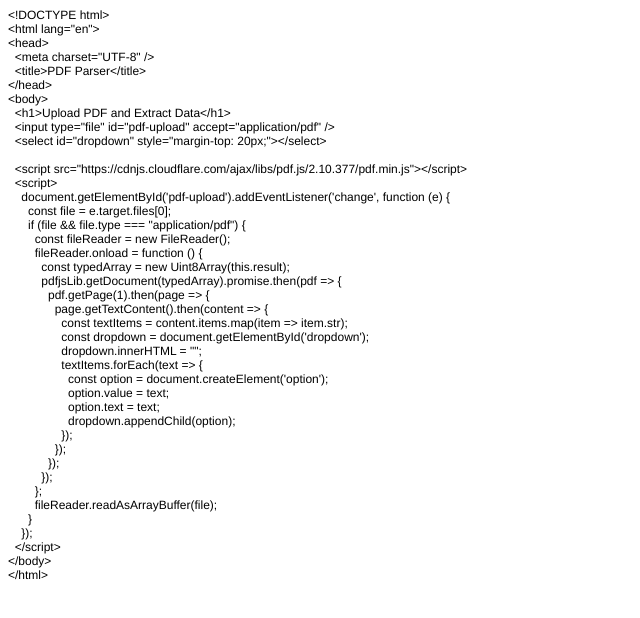
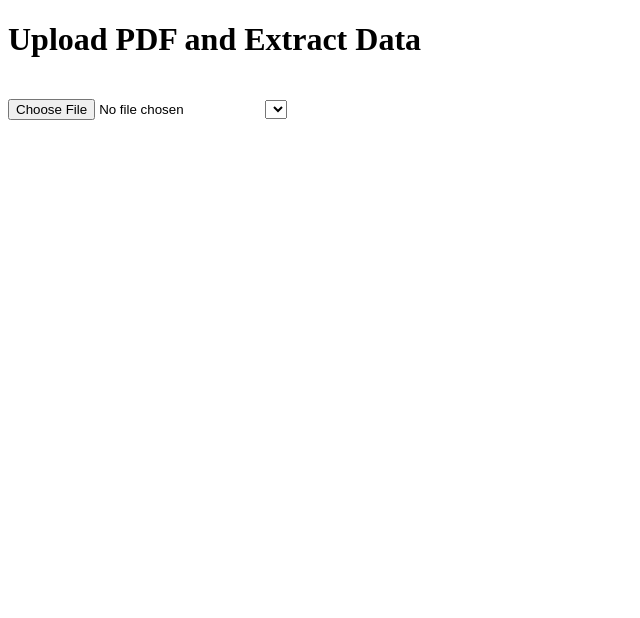
Before and after one commit to nmejiaba/OFP, a plain HTML site: page index.html in a window 1280 px wide. Shown: the whole page, without its empty margins (0-640 px from the left). Drawn offline with Linux system fonts and the light colour scheme.

Commit message:
index.html

```diff
--- a/index.html
+++ b/index.html
@@ -1,57 +1,41 @@
-<!DOCTYPE html PUBLIC "-//W3C//DTD HTML 4.01//EN" "http://www.w3.org/TR/html4/strict.dtd">
-<html>
+<!DOCTYPE html>
+<html lang="en">
 <head>
-  <meta http-equiv="Content-Type" content="text/html; charset=utf-8">
-  <meta http-equiv="Content-Style-Type" content="text/css">
-  <title></title>
-  <meta name="Generator" content="Cocoa HTML Writer">
-  <meta name="CocoaVersion" content="2487.7">
-  <style type="text/css">
-    p.p1 {margin: 0.0px 0.0px 0.0px 0.0px; font: 12.0px Helvetica}
-    p.p2 {margin: 0.0px 0.0px 0.0px 0.0px; font: 12.0px Helvetica; min-height: 14.0px}
-  </style>
+  <meta charset="UTF-8" />
+  <title>PDF Parser</title>
 </head>
 <body>
-<p class="p1">&lt;!DOCTYPE html&gt;</p>
-<p class="p1">&lt;html lang="en"&gt;</p>
-<p class="p1">&lt;head&gt;</p>
-<p class="p1"><span class="Apple-converted-space">  </span>&lt;meta charset="UTF-8" /&gt;</p>
-<p class="p1"><span class="Apple-converted-space">  </span>&lt;title&gt;PDF Parser&lt;/title&gt;</p>
-<p class="p1">&lt;/head&gt;</p>
-<p class="p1">&lt;body&gt;</p>
-<p class="p1"><span class="Apple-converted-space">  </span>&lt;h1&gt;Upload PDF and Extract Data&lt;/h1&gt;</p>
-<p class="p1"><span class="Apple-converted-space">  </span>&lt;input type="file" id="pdf-upload" accept="application/pdf" /&gt;</p>
-<p class="p1"><span class="Apple-converted-space">  </span>&lt;select id="dropdown" style="margin-top: 20px;"&gt;&lt;/select&gt;</p>
-<p class="p2"><br></p>
-<p class="p1"><span class="Apple-converted-space">  </span>&lt;script src="https://cdnjs.cloudflare.com/ajax/libs/pdf.js/2.10.377/pdf.min.js"&gt;&lt;/script&gt;</p>
-<p class="p1"><span class="Apple-converted-space">  </span>&lt;script&gt;</p>
-<p class="p1"><span class="Apple-converted-space">    </span>document.getElementById('pdf-upload').addEventListener('change', function (e) {</p>
-<p class="p1"><span class="Apple-converted-space">      </span>const file = e.target.files[0];</p>
-<p class="p1"><span class="Apple-converted-space">      </span>if (file &amp;&amp; file.type === "application/pdf") {</p>
-<p class="p1"><span class="Apple-converted-space">        </span>const fileReader = new FileReader();</p>
-<p class="p1"><span class="Apple-converted-space">        </span>fileReader.onload = function () {</p>
-<p class="p1"><span class="Apple-converted-space">          </span>const typedArray = new Uint8Array(this.result);</p>
-<p class="p1"><span class="Apple-converted-space">          </span>pdfjsLib.getDocument(typedArray).promise.then(pdf =&gt; {</p>
-<p class="p1"><span class="Apple-converted-space">            </span>pdf.getPage(1).then(page =&gt; {</p>
-<p class="p1"><span class="Apple-converted-space">              </span>page.getTextContent().then(content =&gt; {</p>
-<p class="p1"><span class="Apple-converted-space">                </span>const textItems = content.items.map(item =&gt; item.str);</p>
-<p class="p1"><span class="Apple-converted-space">                </span>const dropdown = document.getElementById('dropdown');</p>
-<p class="p1"><span class="Apple-converted-space">                </span>dropdown.innerHTML = "";</p>
-<p class="p1"><span class="Apple-converted-space">                </span>textItems.forEach(text =&gt; {</p>
-<p class="p1"><span class="Apple-converted-space">                  </span>const option = document.createElement('option');</p>
-<p class="p1"><span class="Apple-converted-space">                  </span>option.value = text;</p>
-<p class="p1"><span class="Apple-converted-space">                  </span>option.text = text;</p>
-<p class="p1"><span class="Apple-converted-space">                  </span>dropdown.appendChild(option);</p>
-<p class="p1"><span class="Apple-converted-space">                </span>});</p>
-<p class="p1"><span class="Apple-converted-space">              </span>});</p>
-<p class="p1"><span class="Apple-converted-space">            </span>});</p>
-<p class="p1"><span class="Apple-converted-space">          </span>});</p>
-<p class="p1"><span class="Apple-converted-space">        </span>};</p>
-<p class="p1"><span class="Apple-converted-space">        </span>fileReader.readAsArrayBuffer(file);</p>
-<p class="p1"><span class="Apple-converted-space">      </span>}</p>
-<p class="p1"><span class="Apple-converted-space">    </span>});</p>
-<p class="p1"><span class="Apple-converted-space">  </span>&lt;/script&gt;</p>
-<p class="p1">&lt;/body&gt;</p>
-<p class="p1">&lt;/html&gt;</p>
+  <h1>Upload PDF and Extract Data</h1>
+  <input type="file" id="pdf-upload" accept="application/pdf" />
+  <select id="dropdown" style="margin-top: 20px;"></select>
+
+  <script src="https://cdnjs.cloudflare.com/ajax/libs/pdf.js/2.10.377/pdf.min.js"></script>
+  <script>
+    document.getElementById('pdf-upload').addEventListener('change', function (e) {
+      const file = e.target.files[0];
+      if (file && file.type === "application/pdf") {
+        const fileReader = new FileReader();
+        fileReader.onload = function () {
+          const typedArray = new Uint8Array(this.result);
+          pdfjsLib.getDocument(typedArray).promise.then(pdf => {
+            pdf.getPage(1).then(page => {
+              page.getTextContent().then(content => {
+                const textItems = content.items.map(item => item.str);
+                const dropdown = document.getElementById('dropdown');
+                dropdown.innerHTML = "";
+                textItems.forEach(text => {
+                  const option = document.createElement('option');
+                  option.value = text;
+                  option.text = text;
+                  dropdown.appendChild(option);
+                });
+              });
+            });
+          });
+        };
+        fileReader.readAsArrayBuffer(file);
+      }
+    });
+  </script>
 </body>
 </html>
```
